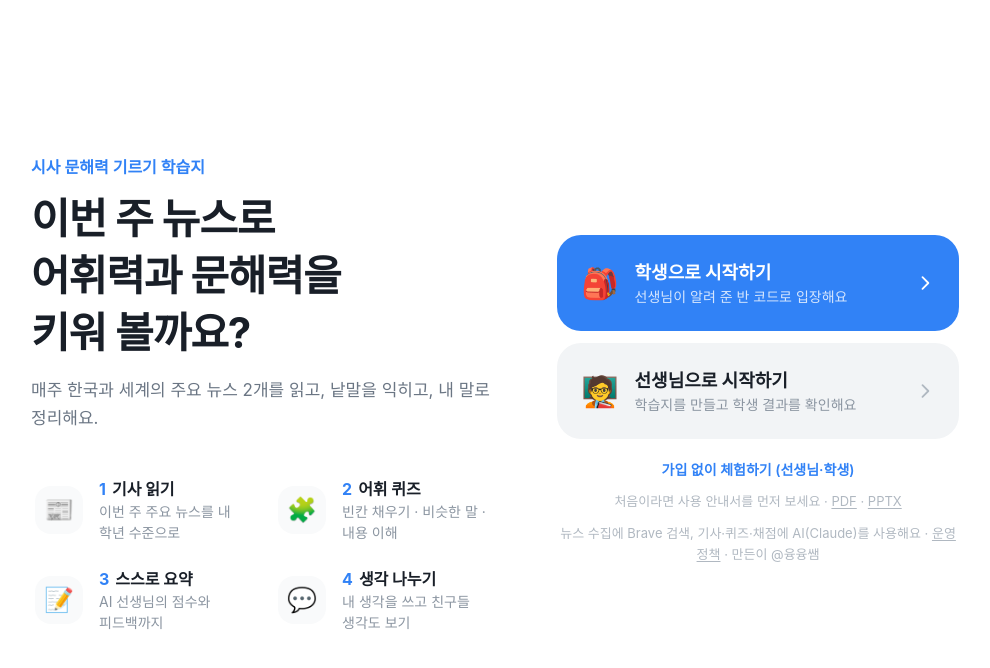
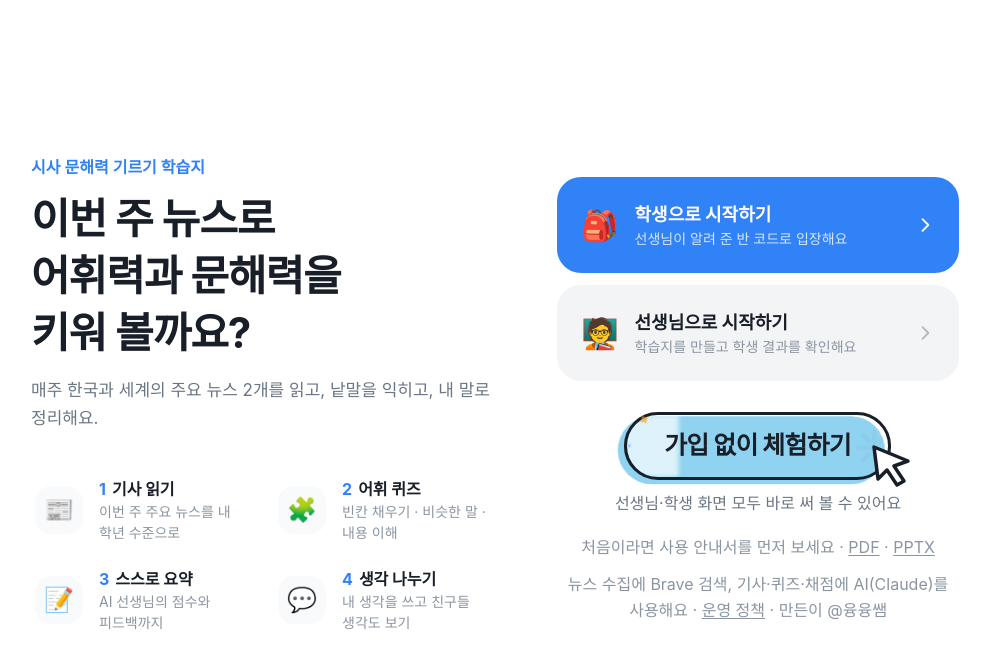
Before and after one commit to yoonyoons/readingpractice, a Next.js app: page / in a window 1280 px wide. Shown: the top 668 px of the page, without its empty margins (145-1135 px from the left). Built offline with nearby package versions, Linux system fonts and the light colour scheme; no server answers; a web font is replaced by a local one.

Commit message:
첫 화면 체험 버튼을 일러스트 버튼으로, 아래 글씨 16px로
Co-Authored-By: Claude Opus 5.5 <noreply@anthropic.com>
Claude-Session: https://claude.ai/code/session_01QxCGmbxDyvjA7g3bGPJRHF

```diff
--- a/src/app/page.tsx
+++ b/src/app/page.tsx
@@ -1,6 +1,7 @@
 import Link from "next/link";
 import { connection } from "next/server";
 import { Byline } from "@/components/Byline";
+import { ClickHere } from "@/components/ClickHere";
 import { ModeNotice } from "@/components/ModeNotice";
 import { ChevronRight } from "@/components/ui";
 import { GUIDE } from "@/lib/guide";
@@ -75,12 +76,11 @@ export default async function Home() {
             </span>
             <ChevronRight className="size-5 text-grey-400" />
           </Link>
-          <p className="pt-2 text-center text-[14px]">
-            <Link href="/teacher/beta" className="font-semibold text-primary underline-offset-2 hover:underline">
-              가입 없이 체험하기 (선생님·학생)
-            </Link>
-          </p>
-          <p className="text-center text-[13px] text-grey-400">
+          <div className="pt-2 text-center">
+            <ClickHere href="/teacher/beta">가입 없이 체험하기</ClickHere>
+            <p className="text-[16px] text-grey-600">선생님·학생 화면 모두 바로 써 볼 수 있어요</p>
+          </div>
+          <p className="pt-2 text-center text-[16px] text-grey-500">
             처음이라면 사용 안내서를 먼저 보세요 ·{" "}
             <a href={GUIDE.pdf} download={GUIDE.pdfName} className="underline underline-offset-2">
               PDF
@@ -90,7 +90,7 @@ export default async function Home() {
               PPTX
             </a>
           </p>
-          <p className="text-center text-[13px] leading-relaxed text-grey-400">
+          <p className="text-center text-[16px] leading-relaxed text-grey-500">
             뉴스 수집에 Brave 검색, 기사·퀴즈·채점에 AI(Claude)를 사용해요 ·{" "}
             <Link href="/policy" className="underline underline-offset-2">
               운영 정책
```
Also changed, not shown: 1 other file (tests, documents, lock files or other folders).
